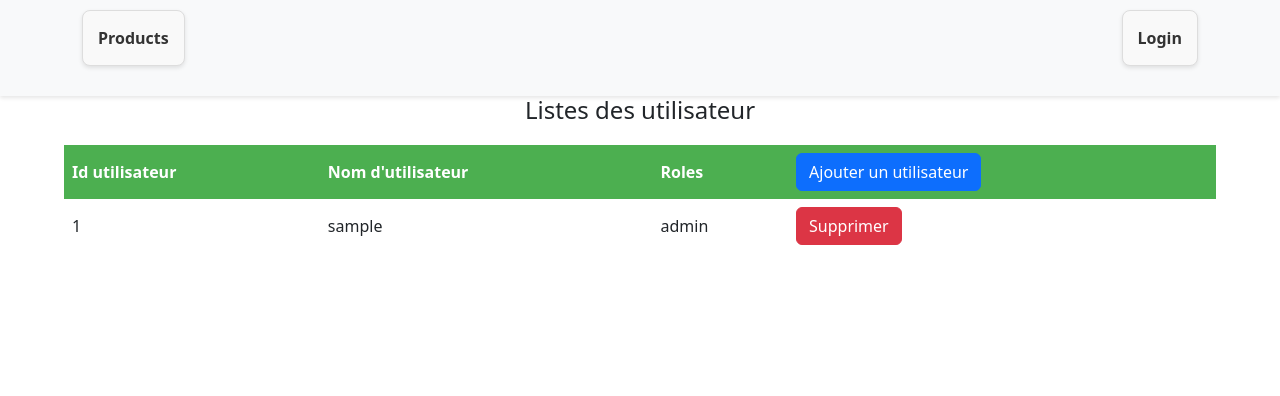
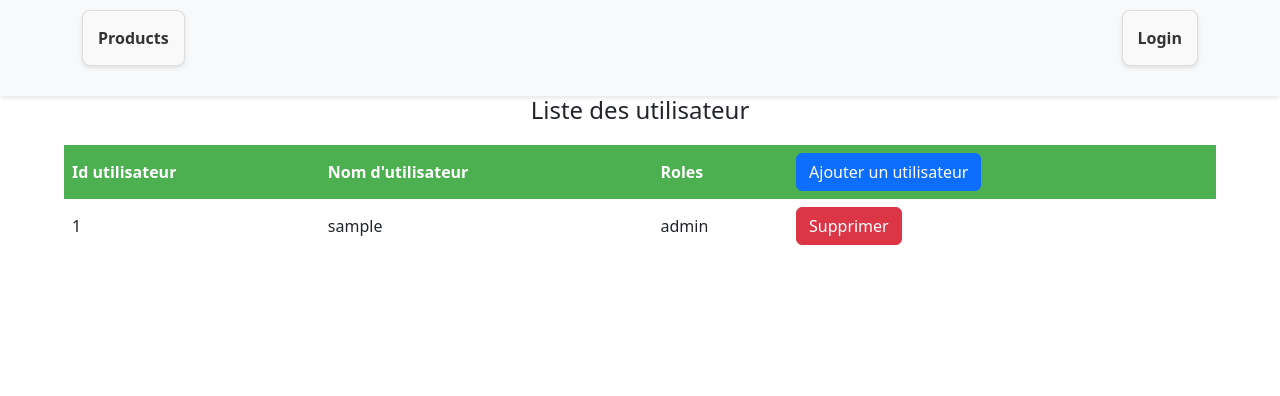
Before and after one commit to Maggle404/symfony-projet, a Symfony app: template templates/user/show_all.html.twig in a window 1280 px wide. Shown: the top 396 px of the page. Run offline with Twig, Linux system fonts and the light colour scheme; the template is opened without the code that fills it: most values are stand-ins (such as "Sample title", 1, 10 or a date in 2020); style sheets or scripts are compiled from the project's sources; some libraries are stand-ins or nearby versions.

Commit message:
Update show_all.html.twig

```diff
--- a/templates/user/show_all.html.twig
+++ b/templates/user/show_all.html.twig
@@ -1,6 +1,6 @@
 {% extends 'base.html.twig' %}
 {% block body %}
-        <h1>Listes des utilisateur</h1>
+        <h1>Liste des utilisateur</h1>
 
         <table>
             <thead>
```
